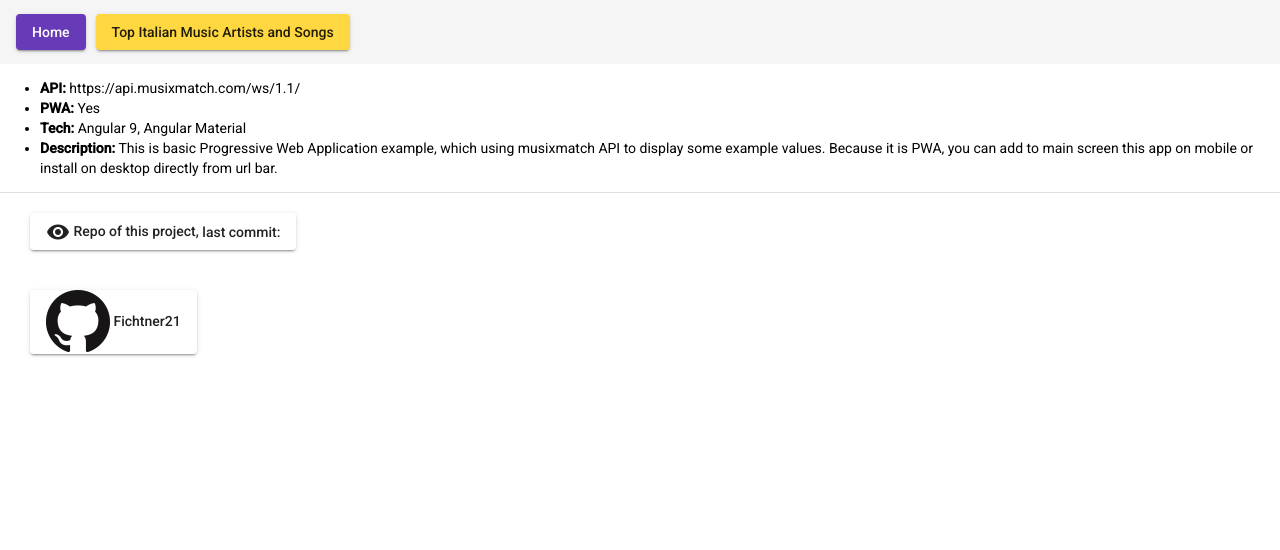
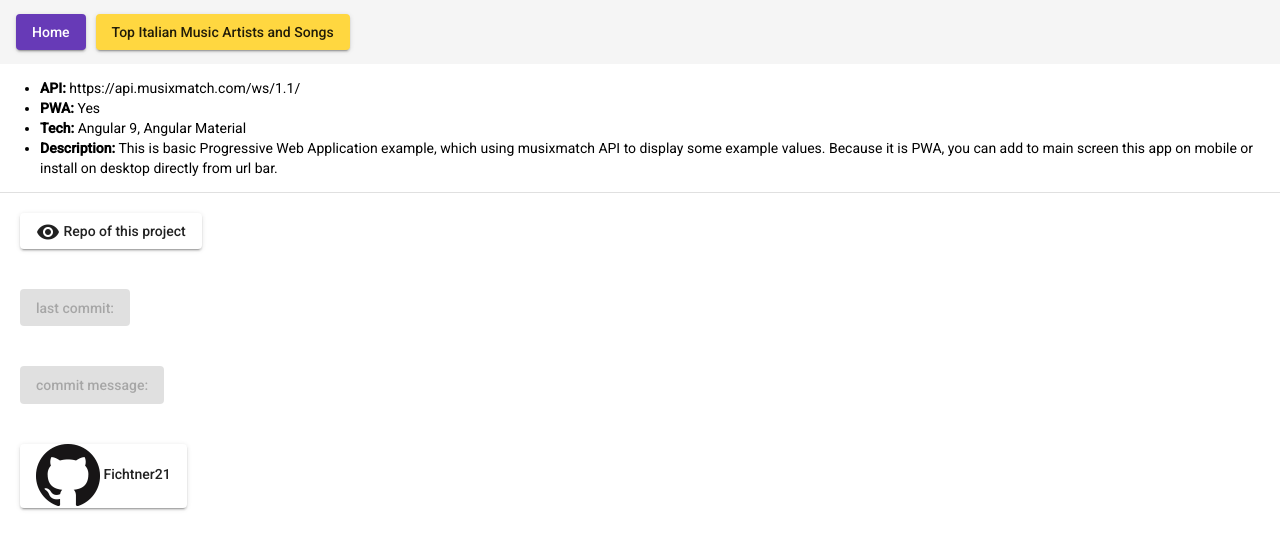
Before and after one commit to Fichtner21/pwa-angular, an Angular app: page / in a window 1280 px wide. Shown: the top 550 px of the page. Built offline with nearby package versions, Linux system fonts and the light colour scheme; no server answers.

Commit message:
github service fixed

```diff
--- a/src/app/home/github.service.ts
+++ b/src/app/home/github.service.ts
@@ -8,7 +8,7 @@
 })
 export class GithubService {
 
-  public LAST_COMMIT = "https://api.github.com/repos/Fichtner21/pwa-angular/git/commits/26c71eceefbdb158aa5b3b3099eabde5a01d2c3b";
+  public LAST_COMMIT = "https://api.github.com/repos/Fichtner21/pwa-angular/commits";
 
   constructor(private _http: HttpClient) { }
 
--- a/src/app/home/home.component.html
+++ b/src/app/home/home.component.html
@@ -9,9 +9,15 @@
 
 <div class="">
   <a mat-raised-button href="https://github.com/Fichtner21/pwa-angular" title="See repo of this project">
-    <mat-icon>visibility</mat-icon> Repo of this project,
-    <span>last commit: {{ commitDate }}</span>
+    <mat-icon>visibility</mat-icon> Repo of this project
   </a>
+</div>
+
+<div>
+  <button mat-raised-button disabled><span>last commit: {{ commitDate }}</span></button>
+</div>
+<div>
+  <button mat-raised-button disabled><span>commit message: {{ commitMessage }}</span></button>
 </div>
 
 <div>
--- a/src/app/home/home.component.scss
+++ b/src/app/home/home.component.scss
@@ -2,6 +2,6 @@
   padding: 20px;
 
   a {
-    margin-left: 10px;
+    //margin-left: 10px;
   }
 }
--- a/src/app/home/home.component.ts
+++ b/src/app/home/home.component.ts
@@ -8,14 +8,15 @@
 })
 export class HomeComponent implements OnInit {
   commitDate: String;
+  commitMessage: String;
 
   constructor(private _github: GithubService) { }
 
   ngOnInit(): void {
     this._github.lastCommit().subscribe(res => {
-      let authorDate = res.author.date;
+      let authorDate = res['0'].commit.author.date;
       this.commitDate = authorDate.slice(0,10);
+      this.commitMessage = res['0'].commit.message;
     })
   }
-
 }
```
Also changed, not shown: 6 other files (tests, documents, lock files or other folders).
